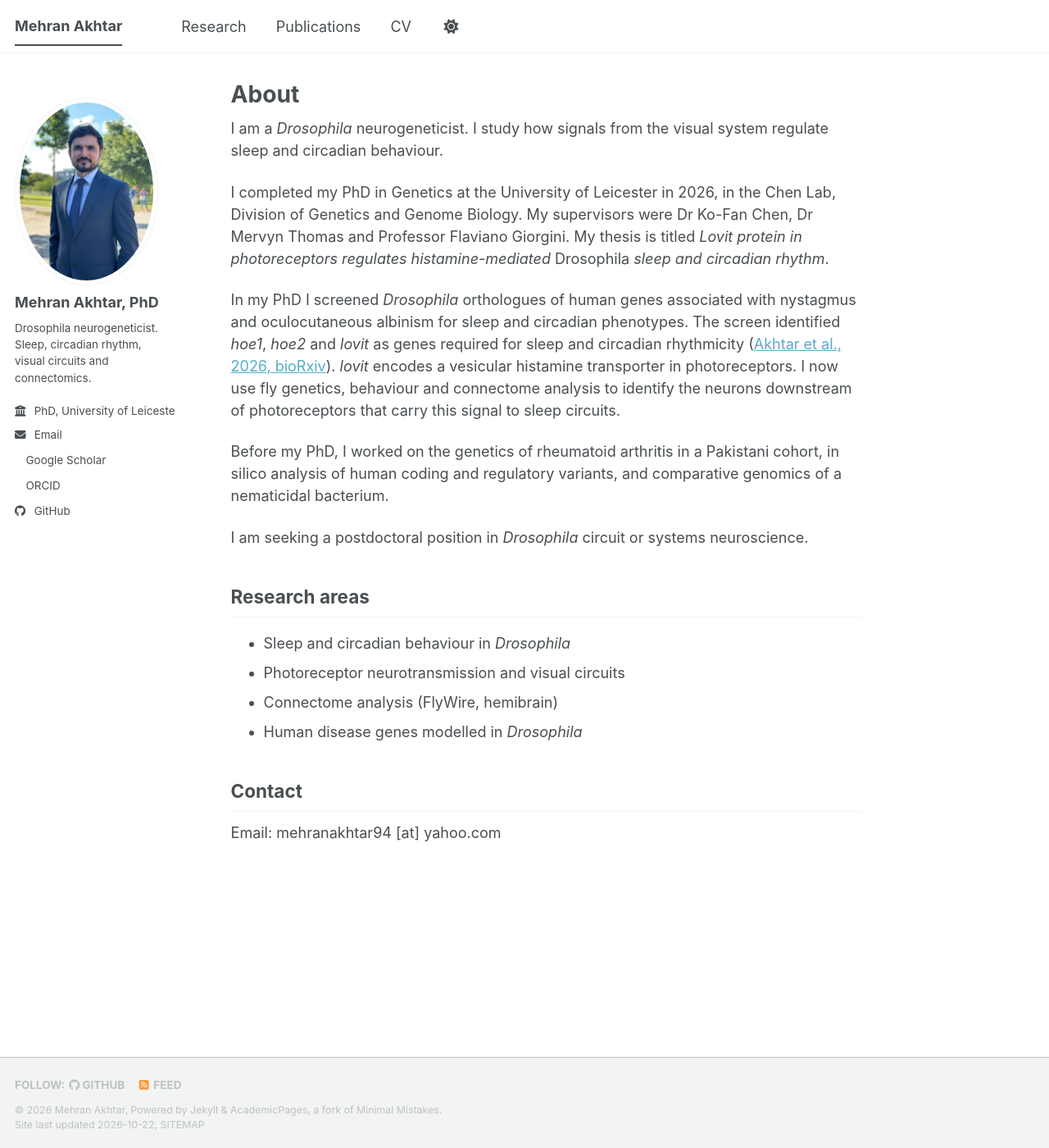
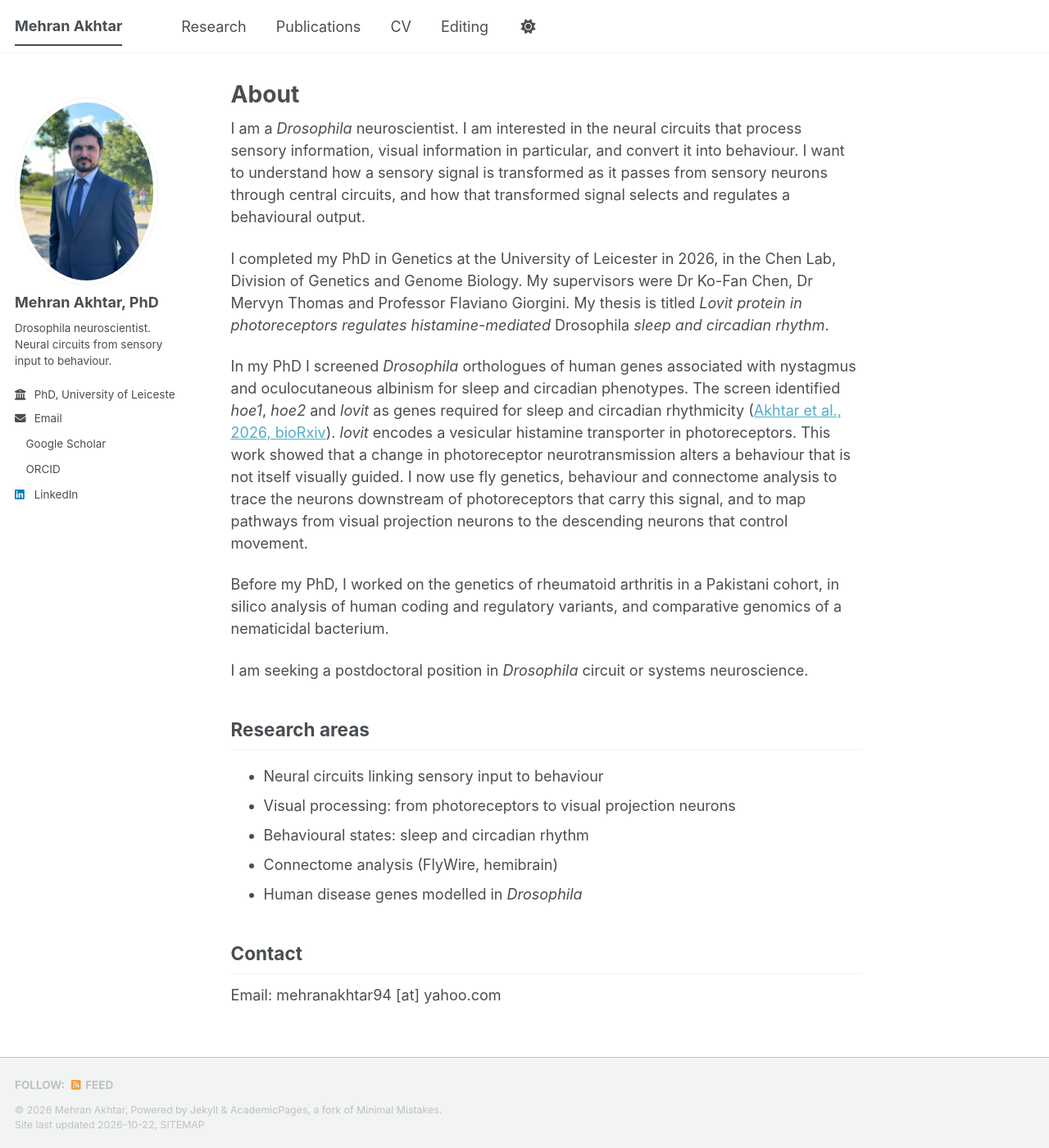
Before and after one commit to mehranakhtar/mehranakhtar.github.io, a Jekyll site: the page built from _pages/about.md, in a window 1280 px wide and 1400 px high. Shown: the whole window at 82% size. Built offline with Jekyll 4.4.1, drawn with Linux system fonts in a browser that asks for light colours; a style sheet for code colours, icons or effects is not loaded.

Commit message:
Update v1

```diff
--- a/_config.yml
+++ b/_config.yml
@@ -12,7 +12,7 @@ site_theme               : "default" # The available themes options are "default
 title                    : "Mehran Akhtar"
 title_separator          : "-"
 name                     : &name "Mehran Akhtar"
-description              : &description "Mehran Akhtar, PhD. Drosophila neurogenetics: sleep, circadian rhythm and visual circuits."   # Update this with a general description of your site, this is the default if not overridden by a page
+description              : &description "Mehran Akhtar, PhD. Drosophila neuroscience: sensory processing and the neural circuits of behaviour."   # Update this with a general description of your site, this is the default if not overridden by a page
 url                      : https://mehranakhtar.github.io # The base hostname & protocol for your site e.g. "https://[your GitHub username].github.io",
                                                            # or if you already have some other page hosted on Github then use "https://[your GitHub username].github.io/[Your Repo Name]"
 baseurl                  : "" # the subpath of your site, e.g. "/blog"
@@ -26,7 +26,7 @@ author:
   avatar           : "profile.png"
   name             : "Mehran Akhtar, PhD"
   pronouns         : # example: "she/her"
-  bio              : "Drosophila neurogeneticist. Sleep, circadian rhythm, visual circuits and connectomics."
+  bio              : "Drosophila neuroscientist. Neural circuits from sensory input to behaviour."
   location         :
   employer         : "PhD, University of Leicester"
   uri              : # URL
@@ -51,7 +51,7 @@ author:
   bitbucket        : # Username - Update with your username on the site
   codepen          : # Username
   dribbble         : # Username
-  github           : "mehranakhtar"
+  github           :
   kaggle           : # Username
   stackoverflow    : # User number or user number and name (i.e., use "1" or "1/jeff-atwood")
 
@@ -66,7 +66,7 @@ author:
   keybase          : # Username
   instagram        : # Username
   lastfm           : # Username
-  linkedin         : # Username
+  linkedin         : "mehranakhtar94"
   mastodon         : # URL
   medium           : # URL
   pinterest        : # Username
--- a/_data/navigation.yml
+++ b/_data/navigation.yml
@@ -10,3 +10,6 @@ main:
 
   - title: "CV"
     url: /cv/
+
+  - title: "Editing"
+    url: /editing/
--- a/_pages/about.md
+++ b/_pages/about.md
@@ -7,11 +7,11 @@ redirect_from:
   - /about.html
 ---
 
-I am a *Drosophila* neurogeneticist. I study how signals from the visual system regulate sleep and circadian behaviour.
+I am a *Drosophila* neuroscientist. I am interested in the neural circuits that process sensory information, visual information in particular, and convert it into behaviour. I want to understand how a sensory signal is transformed as it passes from sensory neurons through central circuits, and how that transformed signal selects and regulates a behavioural output.
 
 I completed my PhD in Genetics at the University of Leicester in 2026, in the Chen Lab, Division of Genetics and Genome Biology. My supervisors were Dr Ko-Fan Chen, Dr Mervyn Thomas and Professor Flaviano Giorgini. My thesis is titled *Lovit protein in photoreceptors regulates histamine-mediated* Drosophila *sleep and circadian rhythm*.
 
-In my PhD I screened *Drosophila* orthologues of human genes associated with nystagmus and oculocutaneous albinism for sleep and circadian phenotypes. The screen identified *hoe1*, *hoe2* and *lovit* as genes required for sleep and circadian rhythmicity ([Akhtar et al., 2026, bioRxiv](https://doi.org/10.64898/2026.05.27.728351)). *lovit* encodes a vesicular histamine transporter in photoreceptors. I now use fly genetics, behaviour and connectome analysis to identify the neurons downstream of photoreceptors that carry this signal to sleep circuits.
+In my PhD I screened *Drosophila* orthologues of human genes associated with nystagmus and oculocutaneous albinism for sleep and circadian phenotypes. The screen identified *hoe1*, *hoe2* and *lovit* as genes required for sleep and circadian rhythmicity ([Akhtar et al., 2026, bioRxiv](https://doi.org/10.64898/2026.05.27.728351)). *lovit* encodes a vesicular histamine transporter in photoreceptors. This work showed that a change in photoreceptor neurotransmission alters a behaviour that is not itself visually guided. I now use fly genetics, behaviour and connectome analysis to trace the neurons downstream of photoreceptors that carry this signal, and to map pathways from visual projection neurons to the descending neurons that control movement.
 
 Before my PhD, I worked on the genetics of rheumatoid arthritis in a Pakistani cohort, in silico analysis of human coding and regulatory variants, and comparative genomics of a nematicidal bacterium.
 
@@ -19,8 +19,9 @@ I am seeking a postdoctoral position in *Drosophila* circuit or systems neurosci
 
 Research areas
 ------
-* Sleep and circadian behaviour in *Drosophila*
-* Photoreceptor neurotransmission and visual circuits
+* Neural circuits linking sensory input to behaviour
+* Visual processing: from photoreceptors to visual projection neurons
+* Behavioural states: sleep and circadian rhythm
 * Connectome analysis (FlyWire, hemibrain)
 * Human disease genes modelled in *Drosophila*
 
```
Also changed, not shown: _pages/cv.md (+1 -1 lines), _pages/editing.md (added, +28 -0 lines), _pages/research.md (+1 -1 lines).
